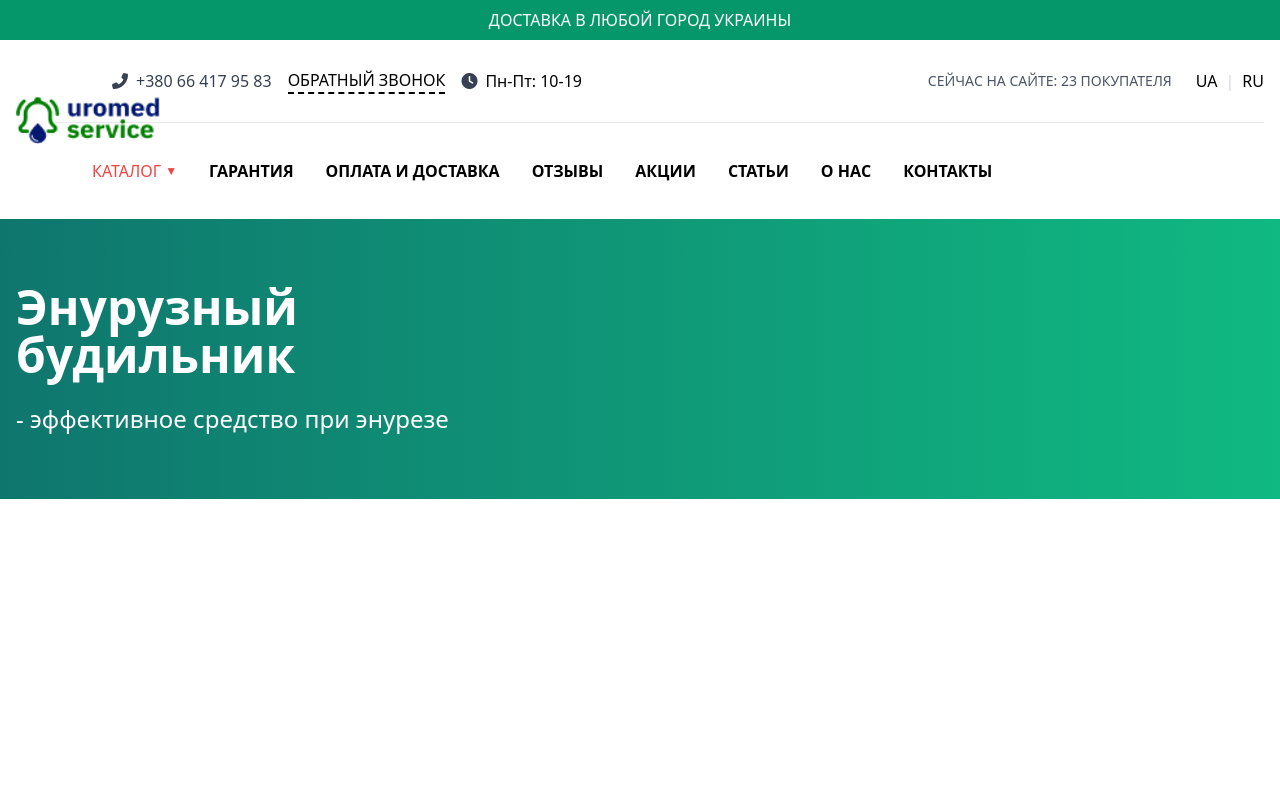
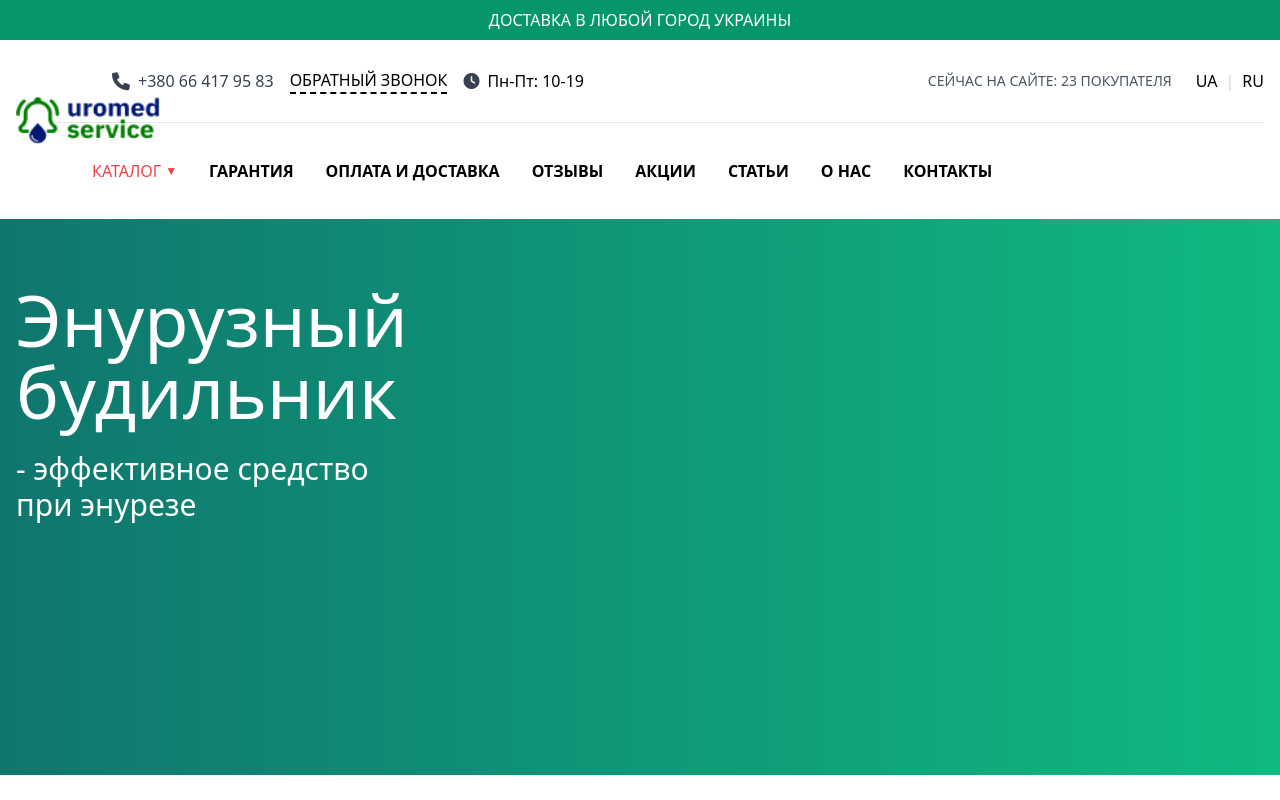
Before and after one commit to Temurprogram77/ums_figma, a website: page Rustamova/Firstly.html in a window 1280 px wide. Drawn offline with nearby package versions, Linux system fonts and the light colour scheme.

Commit message:
has changed

```diff
--- a/Rustamova/Firstly.html
+++ b/Rustamova/Firstly.html
@@ -25,7 +25,7 @@
                     </div>
                     <!-- Phone icon and number -->
                     <div class="flex items-center space-x-2 pl-10">
-                        <i class="fas fa-phone-alt text-gray-700"></i> <!-- Phone Icon -->
+                        <i class="fas fa-phone text-gray-700 text-lg"></i>
                         <a href="tel:+380664179583" class="text-gray-700">+380 66 417 95 83</a>
                     </div>
 
@@ -130,12 +130,12 @@
     </header>
 
     <!-- Hero Section -->
-    <div class="relative bg-gradient-to-r from-teal-700 to-emerald-500">
+    <div class="relative bg-gradient-to-r from-teal-700 to-emerald-500  h-[556px] ">
         <div class="max-w-7xl mx-auto px-4 py-16">
             <div class="flex justify-between items-center">
                 <div class="text-white max-w-lg">
-                    <h1 class="text-5xl font-bold mb-6">Энурузный  будильник</h1>
-                    <p class="text-2xl">- эффективное средство при энурезе</p>
+                    <h1 class="text-5xl mb-6 font-Roboto text-7xl">Энурузный <br> будильник</h1>
+                    <p class="text-3xl">- эффективное средство <br> при энурезе</p>
                 </div>
             </div>
         </div>
```
